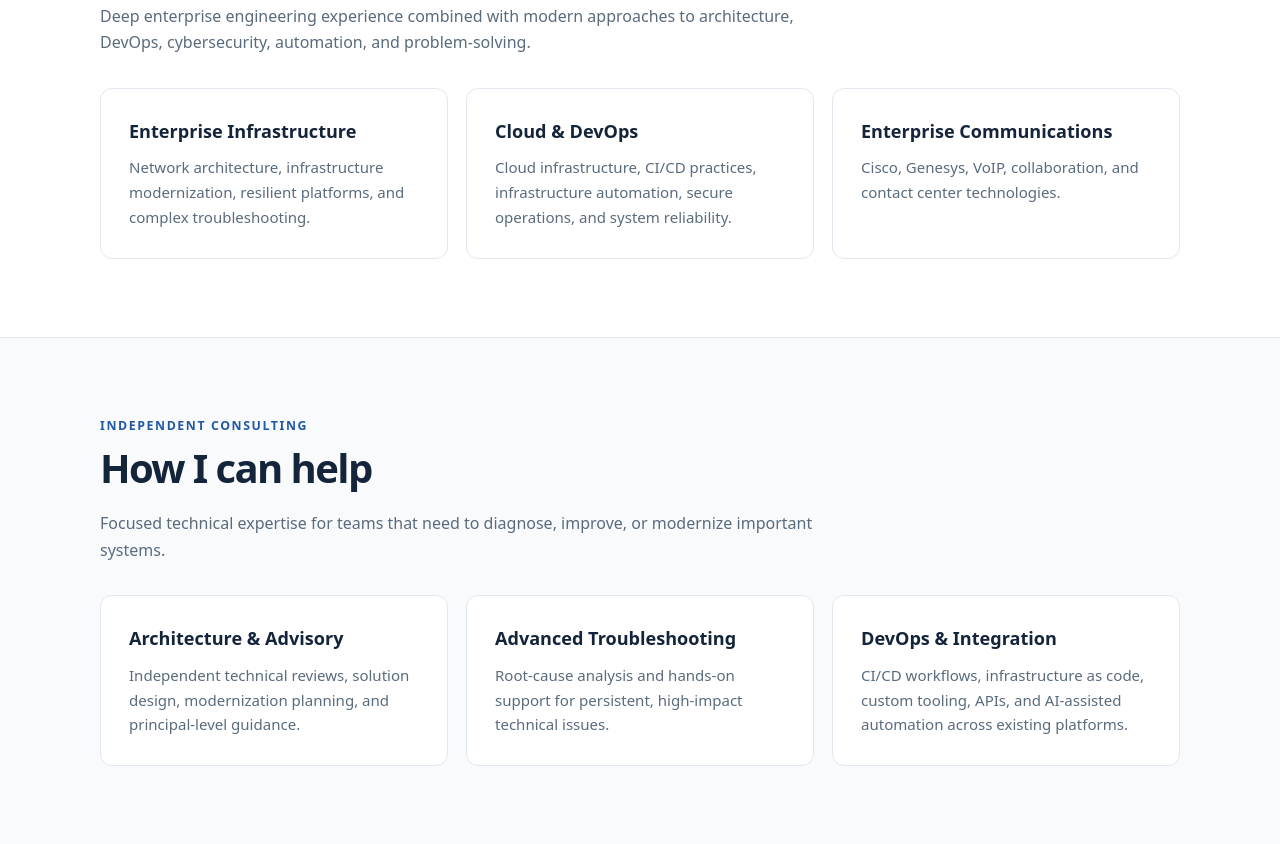
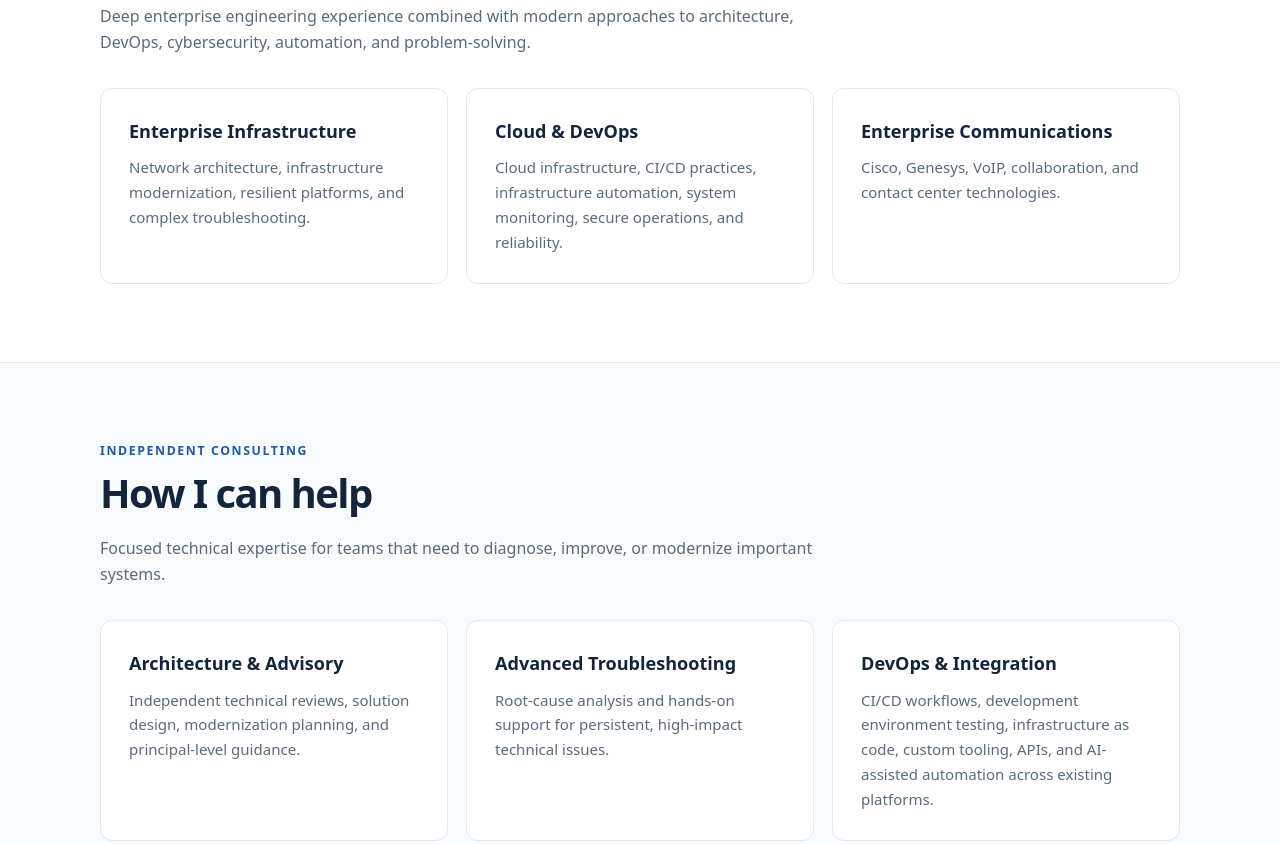
Before and after one commit to jcliff01/jcliff01.github.io, a plain HTML site: page index.html in a window 1280 px wide. Shown: the part 983-1827 px from the top of the page. Drawn offline with Linux system fonts and the light colour scheme.

Commit message:
Add concise system monitoring and development environment testing references

```diff
--- a/index.html
+++ b/index.html
@@ -7,13 +7,13 @@
 <main id="top"><div class="hero"><div class="wrap"><div class="eyebrow">Principal Engineer · Technology Consultant</div><h1>Practical engineering for complex technology challenges.</h1><p class="lead">I'm Jake, a principal engineer with more than 20 years of experience solving difficult problems across enterprise networks, communications, cloud platforms, and critical infrastructure. I help organizations build reliable, secure systems, strengthen cybersecurity practices, and apply automation and emerging AI tools where they create measurable value.</p><div class="actions"><a class="btn primary" href="#services">Explore consulting services</a><a class="btn secondary" href="https://github.com/jcliff01" target="_blank" rel="noopener noreferrer">View GitHub</a></div></div></div>
 <section class="section" id="expertise"><div class="wrap"><div class="eyebrow">Specializations</div><h2>Core expertise</h2><p class="intro">Deep enterprise engineering experience combined with modern approaches to architecture, DevOps, cybersecurity, automation, and problem-solving.</p><div class="grid">
 <article class="tile"><h3>Enterprise Infrastructure</h3><p>Network architecture, infrastructure modernization, resilient platforms, and complex troubleshooting.</p></article>
-<article class="tile"><h3>Cloud & DevOps</h3><p>Cloud infrastructure, CI/CD practices, infrastructure automation, secure operations, and system reliability.</p></article>
+<article class="tile"><h3>Cloud & DevOps</h3><p>Cloud infrastructure, CI/CD practices, infrastructure automation, system monitoring, secure operations, and reliability.</p></article>
 <article class="tile"><h3>Enterprise Communications</h3><p>Cisco, Genesys, VoIP, collaboration, and contact center technologies.</p></article>
 </div></div></section>
 <section class="section tint" id="services"><div class="wrap"><div class="eyebrow">Independent consulting</div><h2>How I can help</h2><p class="intro">Focused technical expertise for teams that need to diagnose, improve, or modernize important systems.</p><div class="grid">
 <article class="tile"><h3>Architecture & Advisory</h3><p>Independent technical reviews, solution design, modernization planning, and principal-level guidance.</p></article>
 <article class="tile"><h3>Advanced Troubleshooting</h3><p>Root-cause analysis and hands-on support for persistent, high-impact technical issues.</p></article>
-<article class="tile"><h3>DevOps & Integration</h3><p>CI/CD workflows, infrastructure as code, custom tooling, APIs, and AI-assisted automation across existing platforms.</p></article>
+<article class="tile"><h3>DevOps & Integration</h3><p>CI/CD workflows, development environment testing, infrastructure as code, custom tooling, APIs, and AI-assisted automation across existing platforms.</p></article>
 </div></div></section>
 <section class="section tint" id="industries"><div class="wrap"><div class="eyebrow">Industry experience</div><h2>Mission-critical environments</h2><p class="intro">Enterprise engineering experience across global financial institutions, hospitals and healthcare systems, emergency communications integrations, and telecommunications service providers. A practical focus on infrastructure reliability, interoperability, and complex troubleshooting in demanding operational environments, including those with PCI DSS and SOC 2 compliance considerations.</p><div class="grid"><article class="tile"><h3>Financial Services</h3><p>Enterprise infrastructure and communications engineering in complex global financial environments.</p></article><article class="tile"><h3>Healthcare & Emergency Systems</h3><p>Hospital technology environments and emergency communications integrations where interoperability and reliability matter.</p></article><article class="tile"><h3>Service Provider Integration</h3><p>Technical integration and troubleshooting across enterprise systems and telecommunications providers.</p></article></div><p class="intro" style="margin:24px 0 0">Selected project examples and outcomes can be shared where confidentiality permits.</p></div></section>
 <section class="section" id="background"><div class="wrap split"><div><div class="eyebrow">Professional background</div><h2>Experience that spans the full technology stack.</h2><p class="intro">My career has progressed from hands-on network engineering and advanced diagnostics to solution architecture, technical leadership, and principal engineering. I bring a practical understanding of both systems and the teams that operate them, with growing knowledge of cybersecurity and AI-enabled engineering.</p></div><div><ul class="facts"><li><strong>20+ years</strong>Enterprise IT and engineering experience</li><li><strong>Principal Engineer</strong>Architecture, reliability, and technical leadership</li><li><strong>University of Wisconsin–Stout</strong>B.S. Information Technology Management</li><li><strong>Professional certifications</strong>Cisco networking and collaboration; Genesys Cloud CX</li><li><strong>Technical Litigation Support</strong>Technical analysis and litigation support</li><li><strong>Wisconsin Army National Guard</strong>Honorably discharged infantry soldier; S2 intelligence TOC</li></ul></div></div></section>
```
